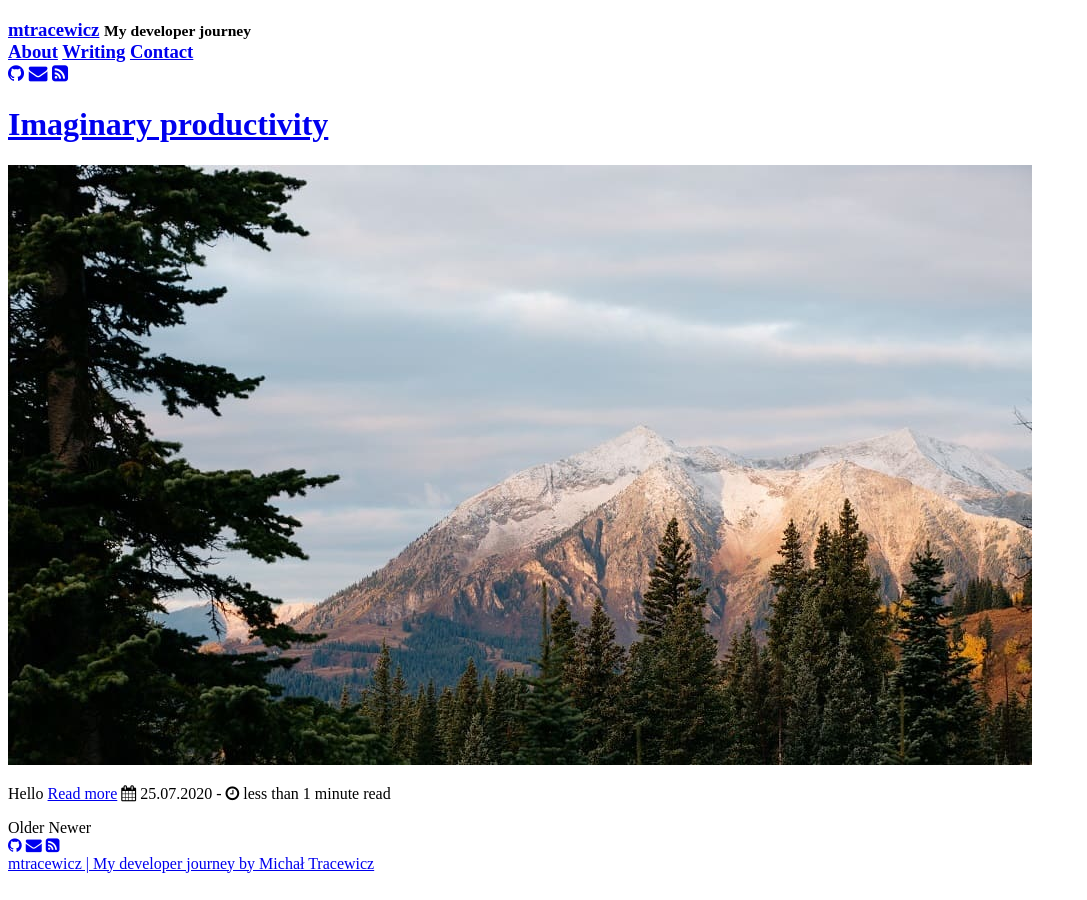
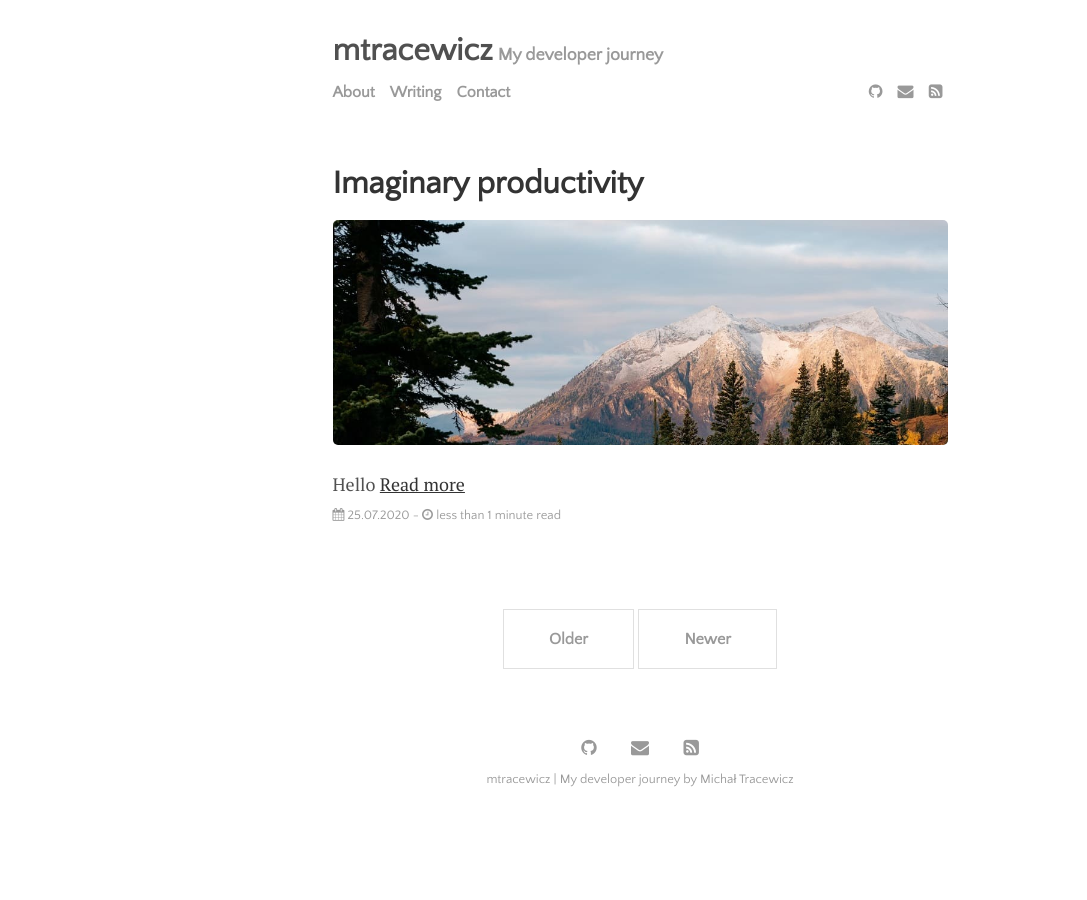
Before and after one commit to mtracewicz/mtracewicz.github.io, a Jekyll site: the page built from index.html, in a window 1280 px wide. Shown: the whole page, without its empty margins (0-1087 px from the left). Built offline with Jekyll 4.4.1, drawn with Linux system fonts in a browser that asks for light colours; the list of posts is cut into pages by our own code.

Commit message:
Update head.html

```diff
--- a/_includes/head.html
+++ b/_includes/head.html
@@ -11,8 +11,8 @@
   <meta name="viewport" content="width=device-width, initial-scale=1">
   <meta charset="utf-8">
 
-  <link rel="stylesheet" href="{{ site.github.url }}/css/main.css">
-  <link rel="stylesheet" href="{{ site.github.url }}/css/syntax.css">
+  <link rel="stylesheet" href="{{ site.github.url }}/assets/css/main.css">
+  <link rel="stylesheet" href="{{ site.github.url }}/assets/css/syntax.css">
 
   <!-- Use RSS-2.0 -->
   <link href="{{ site.github.url }}/rss-feed.xml" type="application/rss+xml" rel="alternate" title="{{ site.title }} | {{ site.description }}"/>
```
